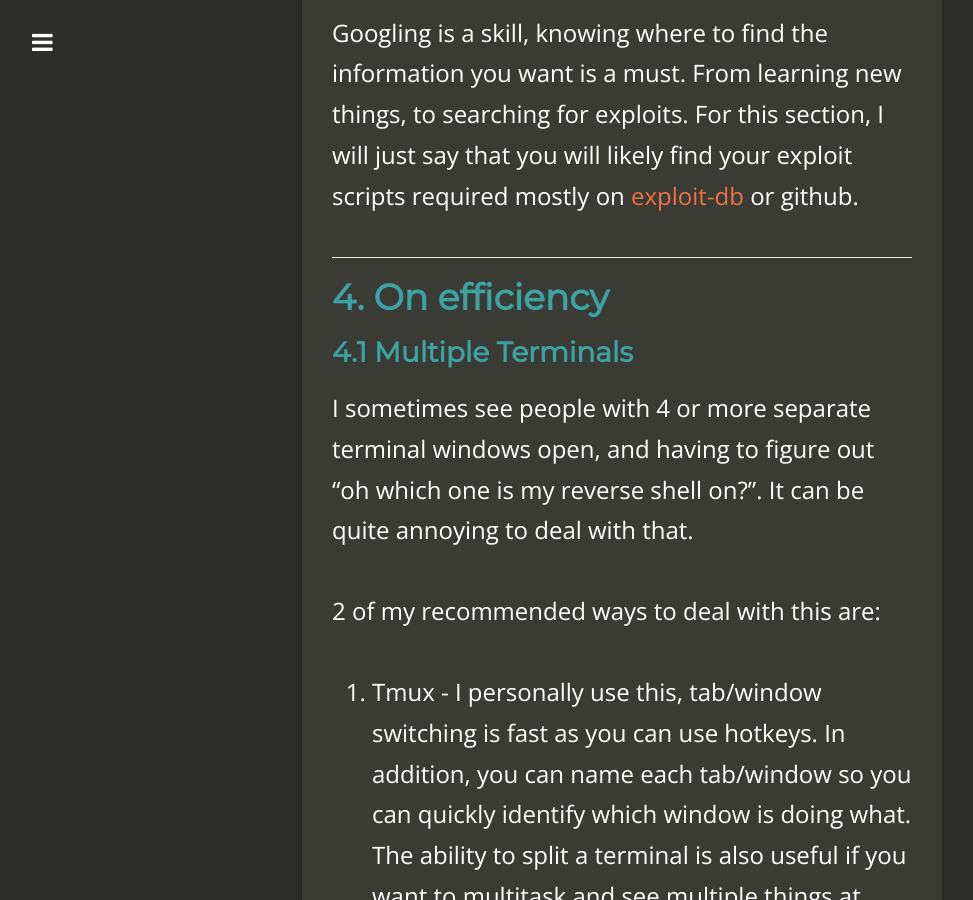
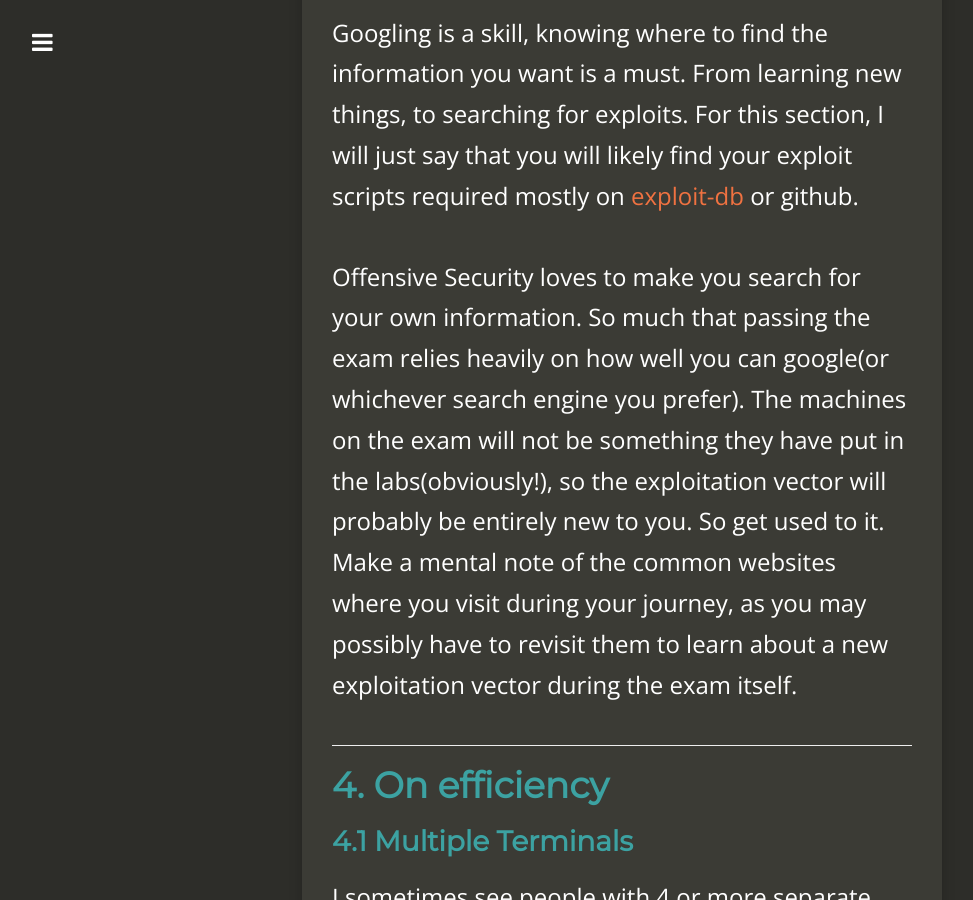
Before and after one commit to Dreamscent/Dreamscent.github.io, a Jekyll site: the page built from _posts/2020-06-01-From-Zero-to-OSCP.md, in a window 1280 px wide and 900 px high, scrolled down 13496 px. Shown: the whole window, without its empty margins (18-991 px from the left). Built offline with Jekyll 4.4.1, drawn with Linux system fonts in a browser that asks for light colours; nearby versions of some CDN libraries; some of the changed text lies outside the part shown.

Commit message:
Update 2020-06-01-From-Zero-to-OSCP.md

```diff
--- a/_posts/2020-06-01-From-Zero-to-OSCP.md
+++ b/_posts/2020-06-01-From-Zero-to-OSCP.md
@@ -243,7 +243,7 @@ Ideally, you will want to practice to the point you can get a reverse shell on e
 
 ### 3.2 Privilege Escalation
 
-Don't have to read all, pick your favourite guide and stick to that. They all mostly contain the same information but just have different way of presenting and explaining concepts. Some good references are as follows
+You don't have to read all, pick your favourite guide and stick to that. They all mostly contain the same information but just have different way of presenting and explaining concepts. Some good references are as follows
 
 
 
@@ -274,6 +274,10 @@ Don't have to read all, pick your favourite guide and stick to that. They all mo
 
 
 Googling is a skill, knowing where to find the information you want is a must. From learning new things, to searching for exploits. For this section, I will just say that you will likely find your exploit scripts required mostly on [exploit-db][18] or github.
+
+
+
+Offensive Security loves to make you search for your own information. So much that passing the exam relies heavily on how well you can google(or whichever search engine you prefer). The machines on the exam will not be something they have put in the labs(obviously!), so the exploitation vector will probably be entirely new to you. So get used to it. Make a mental note of the common websites where you visit during your journey, as you may possibly have to revisit them to learn about a new exploitation vector during the exam itself.
 
 ---
 
```
